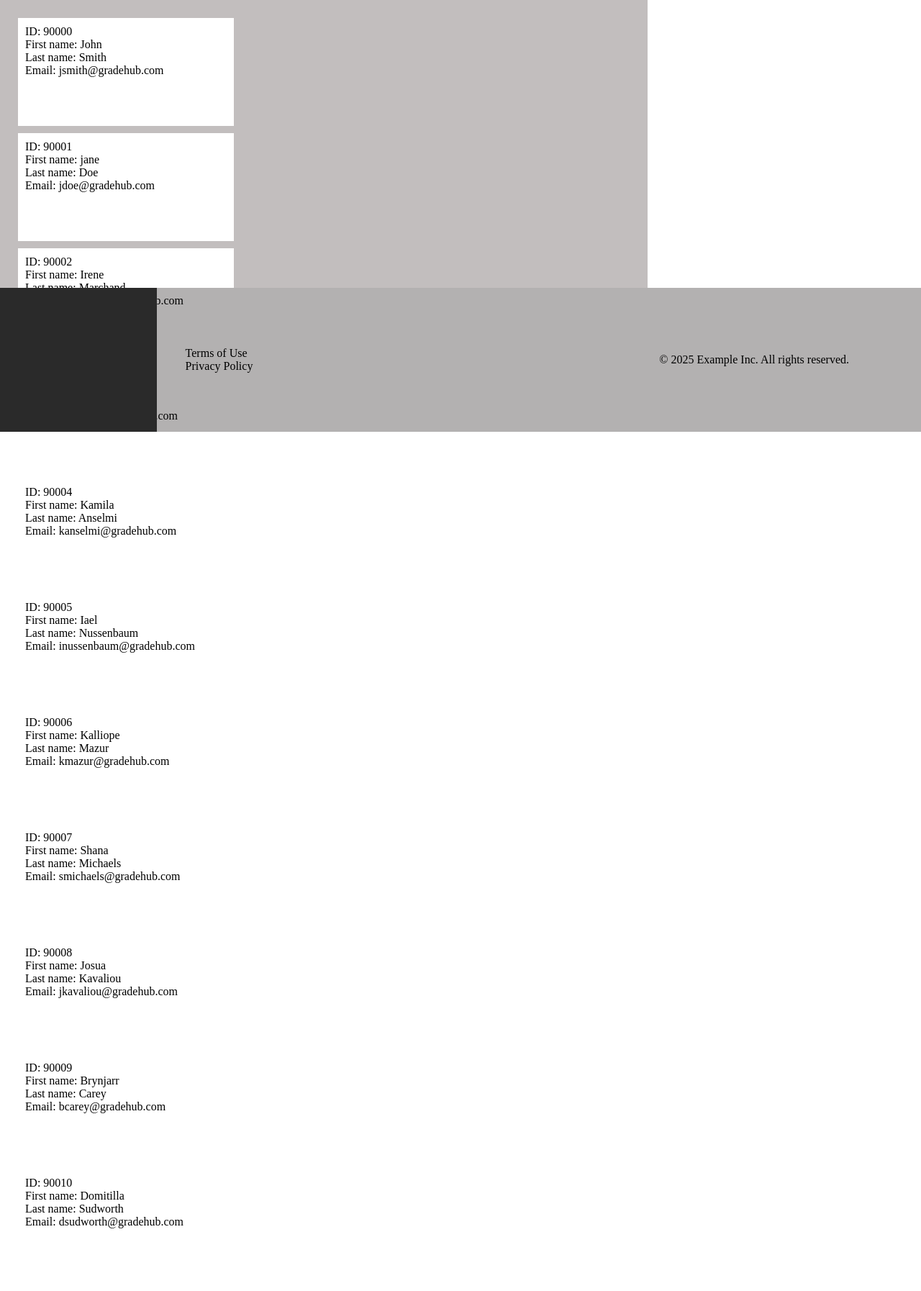
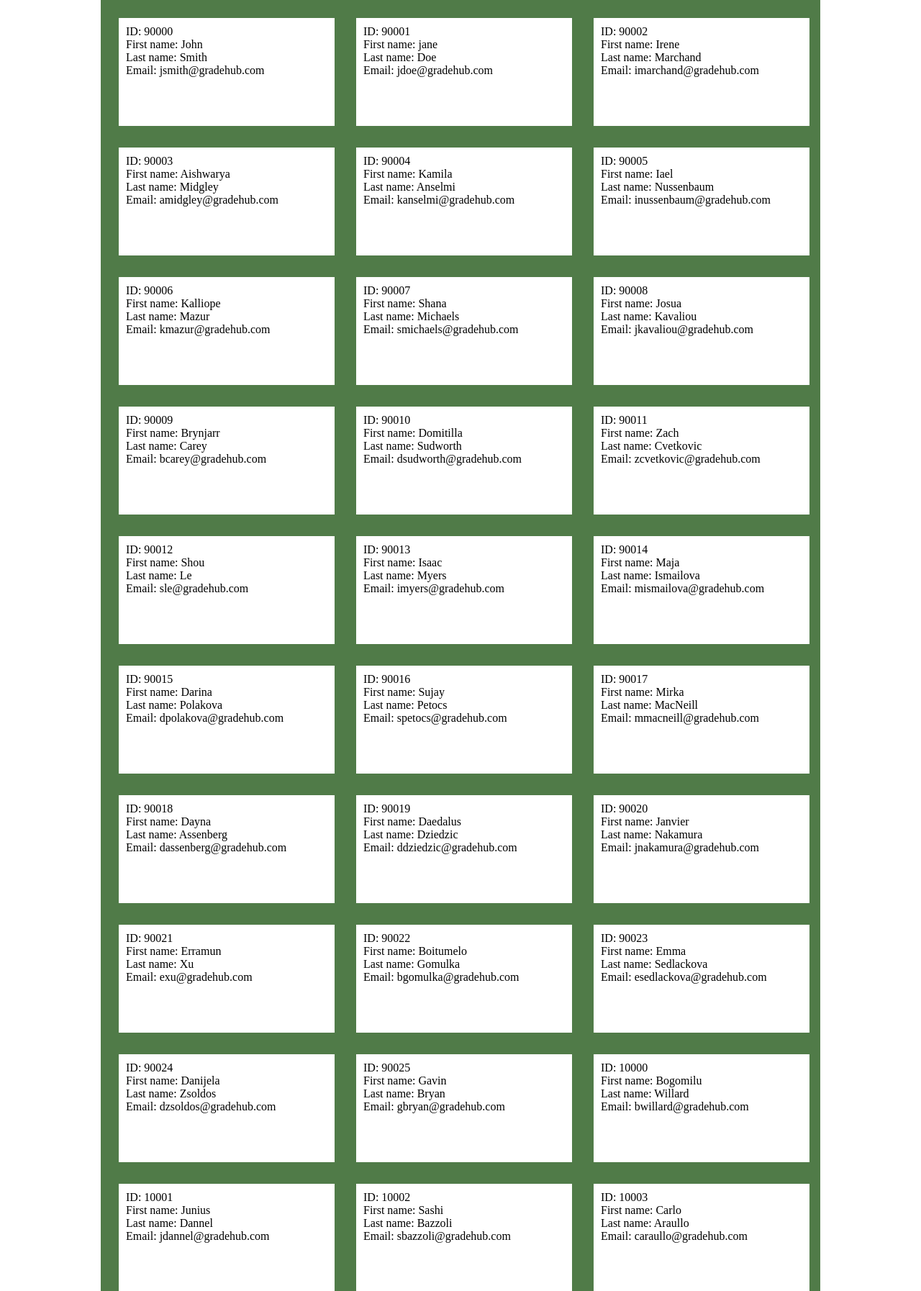
Before and after one commit to emott13/CSET160-Final-Project, a Flask app: page /accounts in a window 1280 px wide. Shown: the part 200-1994 px from the top of the page at 72% size. Run offline with Flask 3, Linux system fonts and the light colour scheme; data comes from the database, SQL or seed files in the repository.

Commit message:
added students info display to account page

```diff
--- a/main.py
+++ b/main.py
@@ -18,8 +18,8 @@ def login():
 @app.route("/accounts.html")
 def accounts():
     teacherRows = conn.execute(text('SELECT * FROM teachers;')).all()
-    # studentRows = conn.execute(text('SELECT * FROM students;')).all()
-    return render_template("accounts.html", teachers = teacherRows)
+    studentRows = conn.execute(text('SELECT * FROM students;')).all()
+    return render_template("accounts.html", teachers = teacherRows, students = studentRows)
 
 if __name__ == "__main__":
     app.run(debug=True)
--- a/static/styles/accounts.css
+++ b/static/styles/accounts.css
@@ -1,8 +1,13 @@
 .accountsContainer{
-    height: 400px;
-    max-width: 900px;
+    display: grid;
+    grid-template-columns: auto auto auto;
+    gap: 10px;
+    align-items: center;
+    margin: 0 auto;
+    /* min-height: 400px; */
+    max-width: 1000px;
     padding: 15px;
-    background-color: #c2bebe;
+    background-color: #507b48;
 }
 .accountItem{
     margin: 10px;
--- a/templates/accounts.html
+++ b/templates/accounts.html
@@ -1,13 +1,6 @@
 <link rel="stylesheet" href="../static/styles/accounts.css">
 {%extends 'base.html'%}
 {% block body %}
-<style>
-/* .accountsContainer{
-    height: 100px;
-    width: 300px;
-    background-color: #999999;
-} */
-</style>
 <div class="accountsContainer">
     {% for teacher in teachers %}
     <ul class="accountItem">
@@ -17,14 +10,14 @@
             <li>Email: {{teacher[3]}}</li>
     </ul>
     {% endfor %}
-    <!-- {% for student in students %}
+    {% for student in students %}
     <ul class="accountItem">
-            <li>{{student[0]}}</li>
-            <li>{{student[1]}}</li>
-            <li>{{student[2]}}</li>
-            <li>{{student[3]}}</li>
-            <li>{{student[4]}}</li>
+            <li>ID: {{student[0]}}</li>
+            <li>First name: {{student[1]}}</li>
+            <li>Last name: {{student[2]}}</li>
+            <li>Email: {{student[3]}}</li>
+            <li></li>
     </ul>
-    {% endfor %}  -->
+    {% endfor %}
 </div>
 {% endblock %}
```
